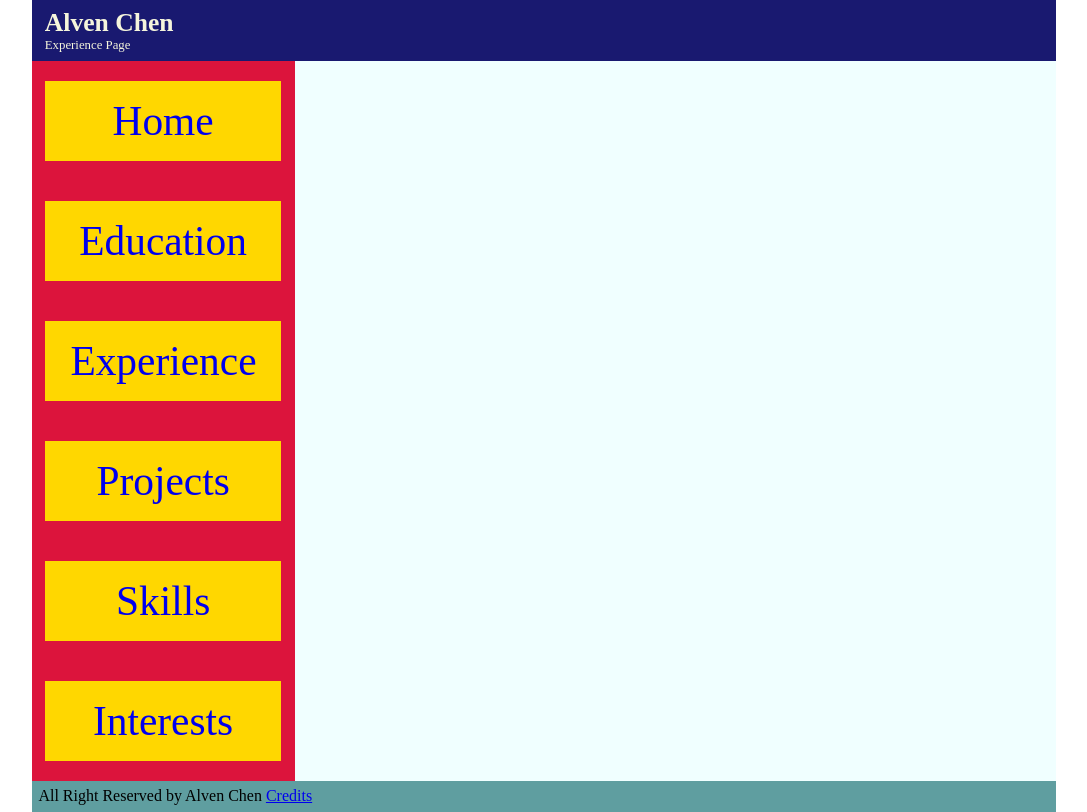
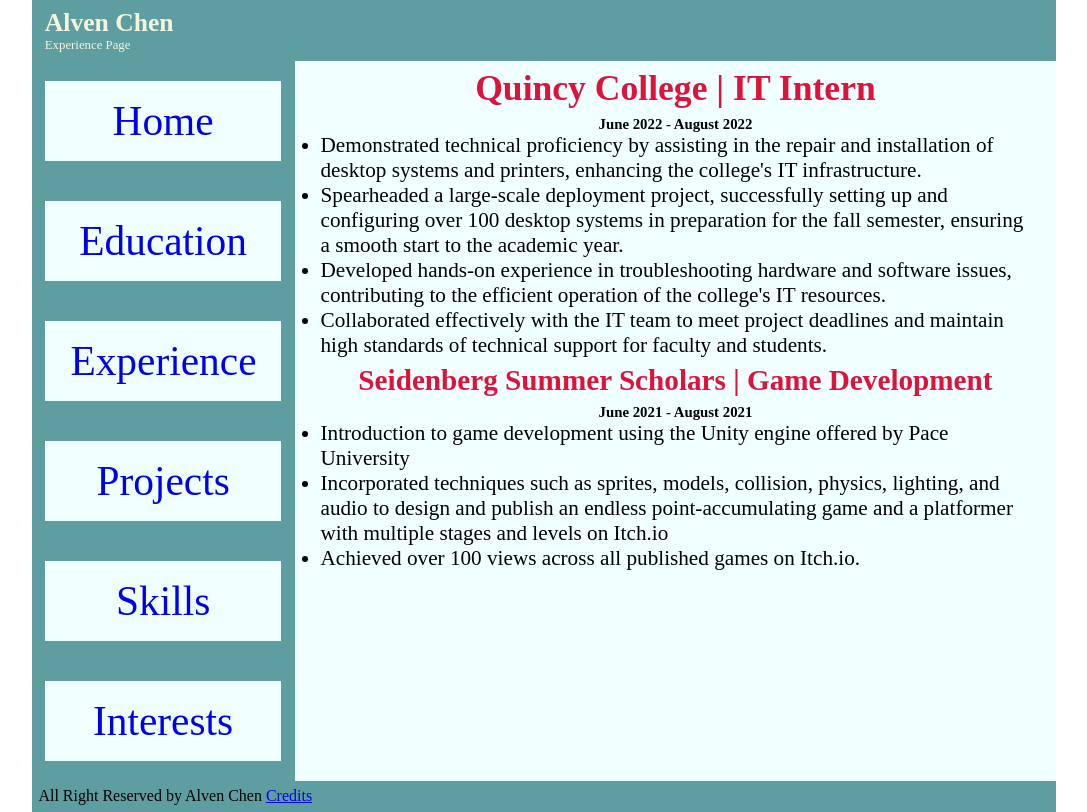
Before and after one commit to alvenie/Resume-Web, a plain HTML site: page experience-page/experience.html in a window 1280 px wide. Shown: the whole page, without its empty margins (96-1183 px from the left). Drawn offline with Linux system fonts and the light colour scheme.

Commit message:
Finished my experience page and changed the design of my page with better matching colors.

```diff
--- a/education-page/education.css
+++ b/education-page/education.css
@@ -15,7 +15,7 @@
     display: flex;
     flex-direction: column;
     padding: 1vh 1vw;
-    background-color: midnightblue;
+    background-color: cadetblue;
     color: beige;
     font-size: 1vw;
 }
@@ -35,7 +35,7 @@
     text-align: center;
     list-style: none;
     padding-left: 0;
-    background-color: crimson ;
+    background-color: cadetblue;
 }
 
 nav li{
@@ -43,7 +43,7 @@
     width: 90%;
     padding: 2vh 2vw;
     margin: 2.5vh 1vw;
-    background-color: gold;
+    background-color: azure;
 }
 nav a{
     text-decoration: none;
@@ -86,7 +86,7 @@
 
     header{
         align-items: center;
-        background-color: midnightblue;
+        background-color: cadetblue;
         color: beige;
     }
 
--- a/experience-page/experience.css
+++ b/experience-page/experience.css
@@ -15,7 +15,7 @@
     display: flex;
     flex-direction: column;
     padding: 1vh 1vw;
-    background-color: midnightblue;
+    background-color: cadetblue;
     color: beige;
     font-size: 1vw;
 }
@@ -35,7 +35,7 @@
     text-align: center;
     list-style: none;
     padding-left: 0;
-    background-color: crimson ;
+    background-color: cadetblue;
 }
 
 nav li{
@@ -43,7 +43,7 @@
     width: 90%;
     padding: 2vh 2vw;
     margin: 2.5vh 1vw;
-    background-color: gold;
+    background-color: azure;
 }
 nav a{
     text-decoration: none;
@@ -54,12 +54,34 @@
     padding: .5vw;
 }
 
+h3{
+    font-size: calc(10px + 2vw);
+    color: crimson;
+    padding: .5vw;
+    text-align: center;
+}
+
+#second-experience{
+    font-size: calc(10px + 1.5vw);
+    color: crimson;
+    padding: .5vw;
+    text-align: center;
+}
+.text{
+    font-size: calc(2px + 1.5vw);
+    padding: 0 2vw;
+}
+
+h5{
+    font-size: calc(2px + 1vw);
+    text-align: center;
+}
 /* media query */
 @media screen and (max-width: 750px){
 
     header{
         align-items: center;
-        background-color: midnightblue;
+        background-color: cadetblue;
         color: beige;
     }
 
--- a/experience-page/experience.html
+++ b/experience-page/experience.html
@@ -38,6 +38,56 @@
 
                 <!--Main starts-->
                 <main>
+                    <h3>
+                        Quincy College | IT Intern
+                    </h3>
+
+                    <h5>
+                        June 2022 - August 2022
+                    </h5>
+
+                    <ul class="text">
+                        <li>
+                            Demonstrated technical proficiency by assisting in the repair and installation of
+                            desktop systems and printers, enhancing the college's IT infrastructure.
+                        </li>
+                        <li>
+                            Spearheaded
+                            a large-scale deployment project, successfully setting up and configuring over 100
+                            desktop systems in preparation for the fall semester, ensuring a smooth start to
+                            the academic year.
+                        </li>
+                        <li>
+                            Developed hands-on experience in troubleshooting hardware and
+                            software issues, contributing to the efficient operation of the college's IT resources.
+                        </li>
+                        <li>
+                            Collaborated effectively with the IT team to meet project deadlines and maintain high
+                            standards of technical support for faculty and students.
+                        </li>
+                    </ul>
+
+                    <h3 id = "second-experience">
+                        Seidenberg Summer Scholars | Game Development
+                    </h3>
+
+                    <h5>
+                        June 2021 - August 2021
+                    </h5>
+
+                    <ul class="text">
+                        <li>
+                            Introduction to game development using the Unity engine offered by Pace University
+                        </li>
+                        <li>
+                            Incorporated techniques such as sprites, models, collision, physics, lighting, and audio to
+                            design and publish an endless point-accumulating game and a platformer with multiple stages
+                            and levels on Itch.io
+                        </li>
+                        <li>
+                            Achieved over 100 views across all published games on Itch.io.
+                        </li>
+                    </ul>
 
                 </main>
                 <!--Main ends-->
--- a/home-page/resume.css
+++ b/home-page/resume.css
@@ -12,7 +12,7 @@
     display: flex;
     flex-direction: column;
     padding: 1vh 1vw;
-    background-color: midnightblue;
+    background-color: cadetblue;
     color: beige;
     font-size: 1vw;
 }
@@ -32,7 +32,7 @@
     text-align: center;
     list-style: none;
     padding-left: 0;
-    background-color: crimson ;
+    background-color: cadetblue;
 }
 
 nav li{
@@ -40,7 +40,7 @@
     width: 90%;
     padding: 2vh 2vw;
     margin: 2.5vh 1vw;
-    background-color: gold;
+    background-color: azure;
 }
 nav a{
     text-decoration: none;
@@ -83,7 +83,7 @@
 
     header{
         align-items: center;
-        background-color: midnightblue;
+        background-color: cadetblue;
         color: beige;
     }
 
--- a/interests-page/interests.css
+++ b/interests-page/interests.css
@@ -15,7 +15,7 @@
     display: flex;
     flex-direction: column;
     padding: 1vh 1vw;
-    background-color: midnightblue;
+    background-color: cadetblue;
     color: beige;
     font-size: 1vw;
 }
@@ -35,7 +35,7 @@
     text-align: center;
     list-style: none;
     padding-left: 0;
-    background-color: crimson ;
+    background-color: cadetblue;
 }
 
 nav li{
@@ -43,7 +43,7 @@
     width: 90%;
     padding: 2vh 2vw;
     margin: 2.5vh 1vw;
-    background-color: gold;
+    background-color: azure;
 }
 nav a{
     text-decoration: none;
@@ -59,7 +59,7 @@
 
     header{
         align-items: center;
-        background-color: midnightblue;
+        background-color: cadetblue;
         color: beige;
     }
 
@@ -76,7 +76,7 @@
         justify-content: space-between;
         list-style: none;
         padding-left: 0;
-        background-color: crimson ;
+        background-color: cadetblue;
     }
 
     nav li{
@@ -84,7 +84,7 @@
         width: 90%;
         padding: 1vh .5vw;
         margin: 1vh .5vw;
-        background-color: gold;
+        background-color: azure;
     }
     nav a{
         text-decoration: none;
--- a/projects-page/projects.css
+++ b/projects-page/projects.css
@@ -15,7 +15,7 @@
     display: flex;
     flex-direction: column;
     padding: 1vh 1vw;
-    background-color: midnightblue;
+    background-color: cadetblue;
     color: beige;
     font-size: 1vw;
 }
@@ -35,7 +35,7 @@
     text-align: center;
     list-style: none;
     padding-left: 0;
-    background-color: crimson ;
+    background-color: cadetblue;
 }
 
 nav li{
@@ -43,7 +43,7 @@
     width: 90%;
     padding: 2vh 2vw;
     margin: 2.5vh 1vw;
-    background-color: gold;
+    background-color: azure;
 }
 nav a{
     text-decoration: none;
@@ -59,7 +59,7 @@
 
     header{
         align-items: center;
-        background-color: midnightblue;
+        background-color: cadetblue;
         color: beige;
     }
 
@@ -84,7 +84,7 @@
         width: 90%;
         padding: 1vh .5vw;
         margin: 1vh .5vw;
-        background-color: gold;
+        background-color: azure;
     }
     nav a{
         text-decoration: none;
--- a/skills-page/skills.css
+++ b/skills-page/skills.css
@@ -15,7 +15,7 @@
     display: flex;
     flex-direction: column;
     padding: 1vh 1vw;
-    background-color: midnightblue;
+    background-color: cadetblue;
     color: beige;
     font-size: 1vw;
 }
@@ -35,7 +35,7 @@
     text-align: center;
     list-style: none;
     padding-left: 0;
-    background-color: crimson ;
+    background-color: cadetblue;
 }
 
 nav li{
@@ -43,7 +43,7 @@
     width: 90%;
     padding: 2vh 2vw;
     margin: 2.5vh 1vw;
-    background-color: gold;
+    background-color: azure;
 }
 nav a{
     text-decoration: none;
@@ -59,7 +59,7 @@
 
     header{
         align-items: center;
-        background-color: midnightblue;
+        background-color: cadetblue;
         color: beige;
     }
 
@@ -84,7 +84,7 @@
         width: 90%;
         padding: 1vh .5vw;
         margin: 1vh .5vw;
-        background-color: gold;
+        background-color: azure;
     }
     nav a{
         text-decoration: none;
```
Also changed, not shown: home-page/index.html (+3 -1 lines).
